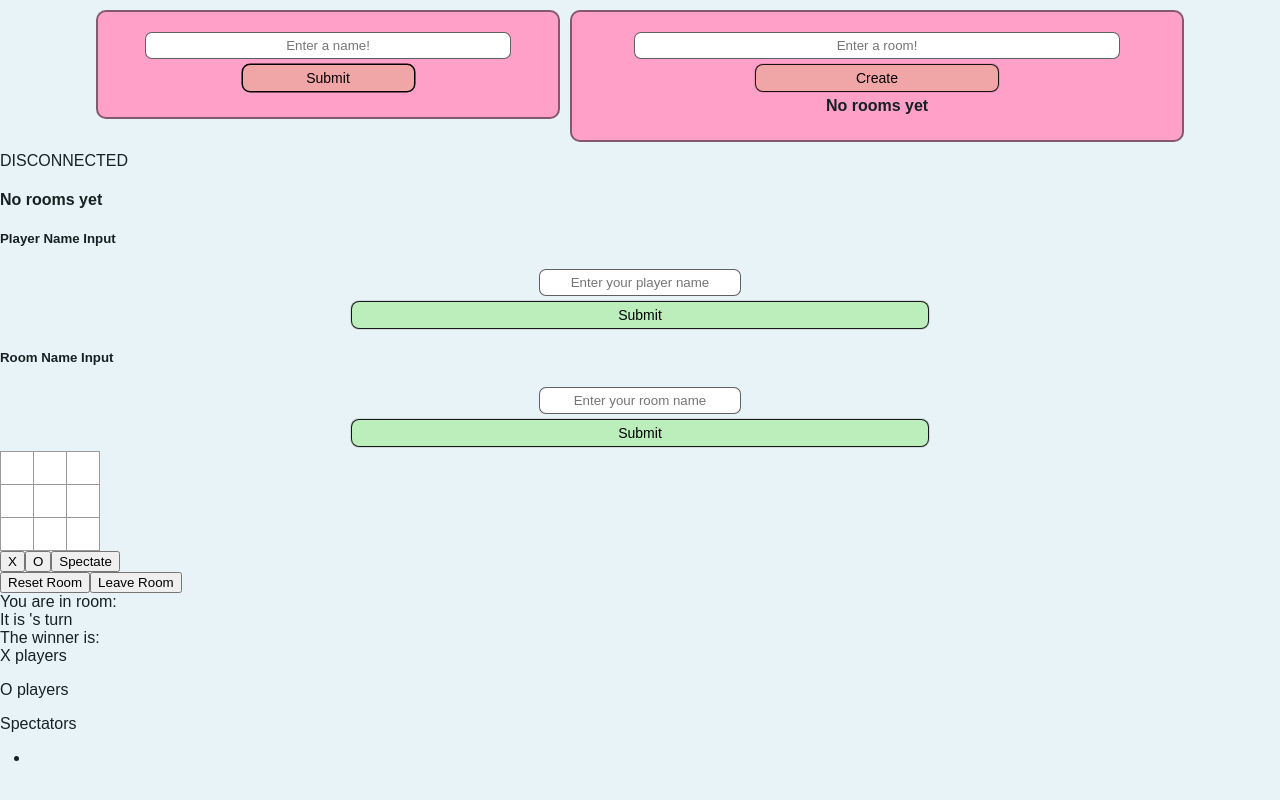
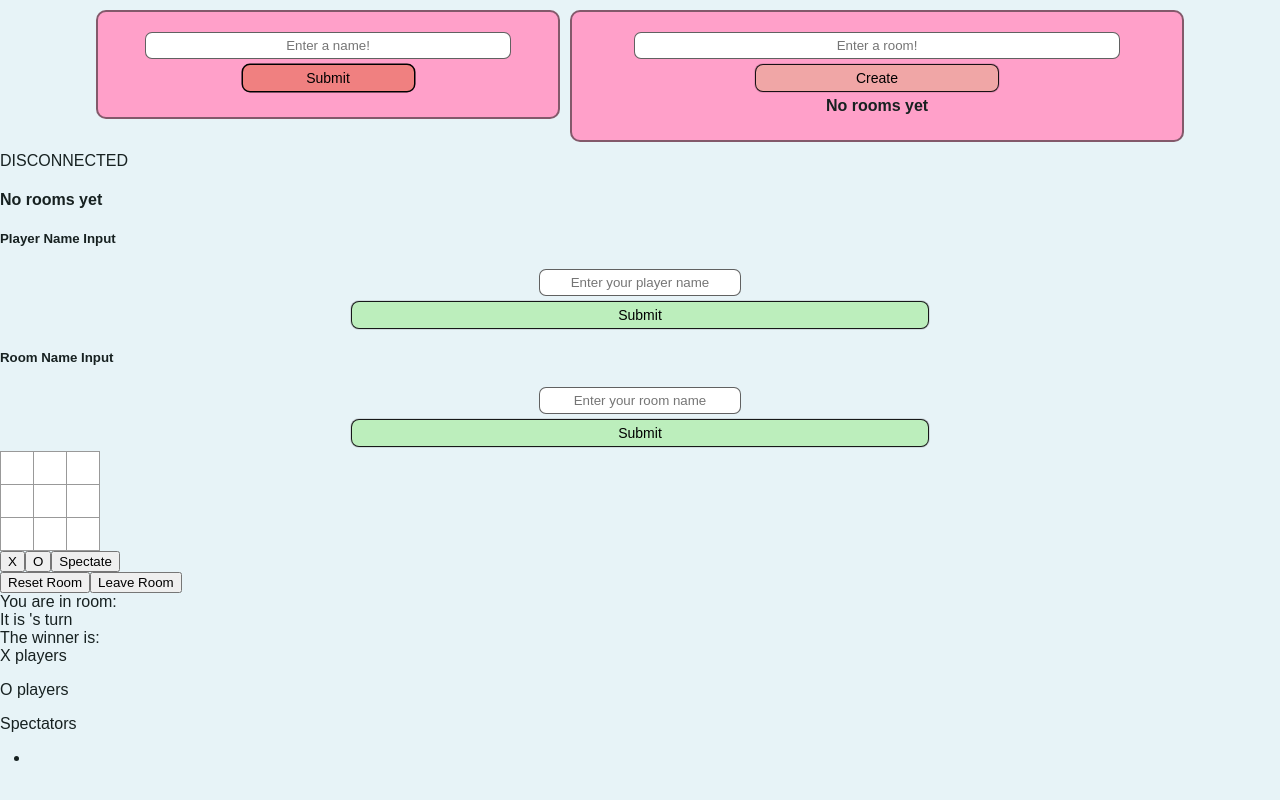
Before and after one commit to jedster1111/TicTacToe, a React (Create React App) app: page / in a window 1280 px wide. In both pictures the pointer is over the input 328 px from the left and 78 px from the top of the page. Built offline with nearby package versions, Linux system fonts and the light colour scheme; no server answers.

Commit message:
Fixed css issue actually this time

```diff
--- a/src/GameInfo.css
+++ b/src/GameInfo.css
@@ -51,6 +51,7 @@
   width:42.5%;
 }
 .input-form>.single-input-submit-button.invalid:hover{
+  background-color:lightcoral;
   width:40%;
 }
 .single-input-submit-button.join{
```
